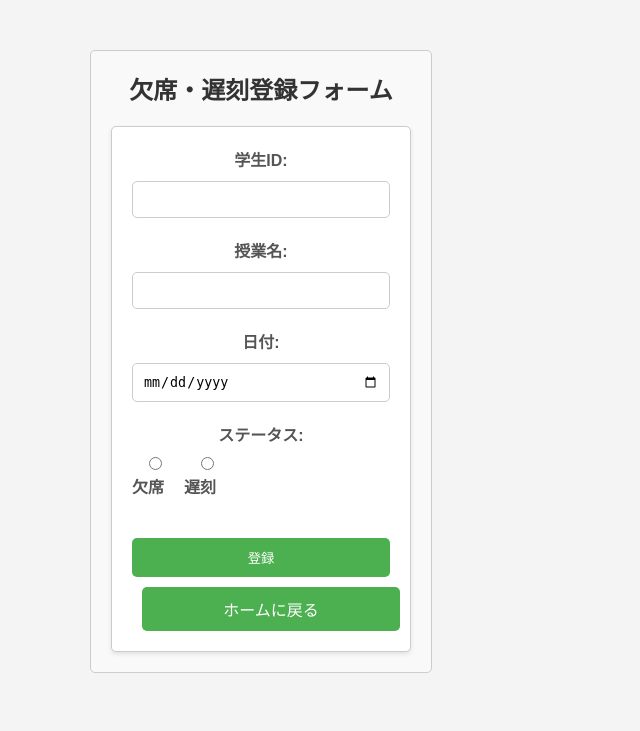
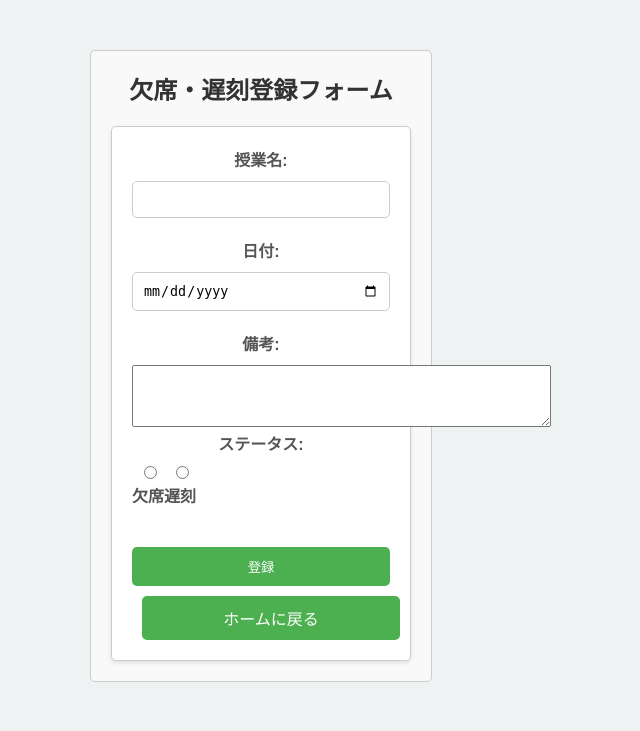
Before and after one commit to DogoShota/Attendance_app, a PHP site: page /attendance_form.php in a window 1280 px wide. Shown: the top 731 px of the page, without its empty margins (379-1019 px from the left). Run offline with PHP 8.4, Linux system fonts and the light colour scheme; a user stored in the database is signed in.

Commit message:
dbから学生idを削除し、備考を追加

```diff
--- a/attendance_form.php
+++ b/attendance_form.php
@@ -19,14 +19,14 @@ if (!isset($_SESSION['username'])) {
     <div class="container">
         <h2>欠席・遅刻登録フォーム</h2>
         <form action="submit_attendance.php" method="post">
-            <label for="student_id">学生ID:</label>
-            <input type="text" id="student_id" name="student_id" required>
-
             <label for="class_name">授業名:</label>
             <input type="text" id="class_name" name="class_name" required>
 
             <label for="attendance_date">日付:</label>
             <input type="date" id="attendance_date" name="attendance_date" required>
+
+            <label for="remarks">備考:</label>
+            <textarea id="remarks" name="remarks" rows="4" cols="50"></textarea>
 
             <label>ステータス:</label>
             <div class="radio-group">
@@ -41,7 +41,6 @@ if (!isset($_SESSION['username'])) {
             </div>
 
             <button type="submit" class="button">登録</button>
-
             <a href="index.php" class="button">ホームに戻る</a>
         </form>
     </div>
--- a/style.css
+++ b/style.css
@@ -18,7 +18,7 @@
 
 body {
     font-family: Arial, sans-serif;
-    background-color: #f4f4f4;
+    background-color: #eef2f3;
     margin: 0;
     padding: 0;
     display: flex;
@@ -108,12 +108,12 @@ th {
 
 /* ラジオボタンのスタイル */
 .radio-group input[type="radio"] {
-    margin-right: 5px;
+    margin-left: 5px;
 }
 
 /* ラジオボタンのラベルスタイル */
 .radio-group label {
-    margin-right: 20px;
+    margin-right: 0 30px;
 }
 
 /* エラーメッセージのスタイル */
@@ -137,9 +137,5 @@ form .button + .button {
     font-size: 18px;
     font-weight: bold;
     margin-bottom: 20px;
+    text-align: center;
 }
-
-/* ホームに戻るボタンのスタイル */
-.home-button {
-    margin-top: 20px; /* フォームとホームに戻るボタンの間隔を設定 */
-}
--- a/submit_attendance.php
+++ b/submit_attendance.php
@@ -22,17 +22,17 @@ if ($conn->connect_error) {
 }
 
 // フォームからデータを受け取る
-$student_id = $_POST['student_id'];
 $class_name = $_POST['class_name'];
 $attendance_date = $_POST['attendance_date'];
+$remarks = $_POST['remarks'];
 $status = $_POST['status'];
 
-if (isset($student_id) && isset($class_name) && isset($attendance_date) && isset($status)) {
+if (isset($class_name) && isset($attendance_date) && isset($remarks) && isset($status)) {
     // 欠席または遅刻の値を決定
     $count = ($status == '遅刻') ? 0.3 : 1.0;
 
     // 出席情報をデータベースに保存
-    $sql = "INSERT INTO attendance (student_id, class_name, attendance_date, status, count) VALUES ('$student_id', '$class_name', '$attendance_date', '$status', '$count')";
+    $sql = "INSERT INTO attendance (class_name, attendance_date, status, count, remarks) VALUES ('$class_name', '$attendance_date', '$status', '$count', '$remarks')";
 
     if ($conn->query($sql) === TRUE) {
         $message = "出席登録が成功しました。";
```
